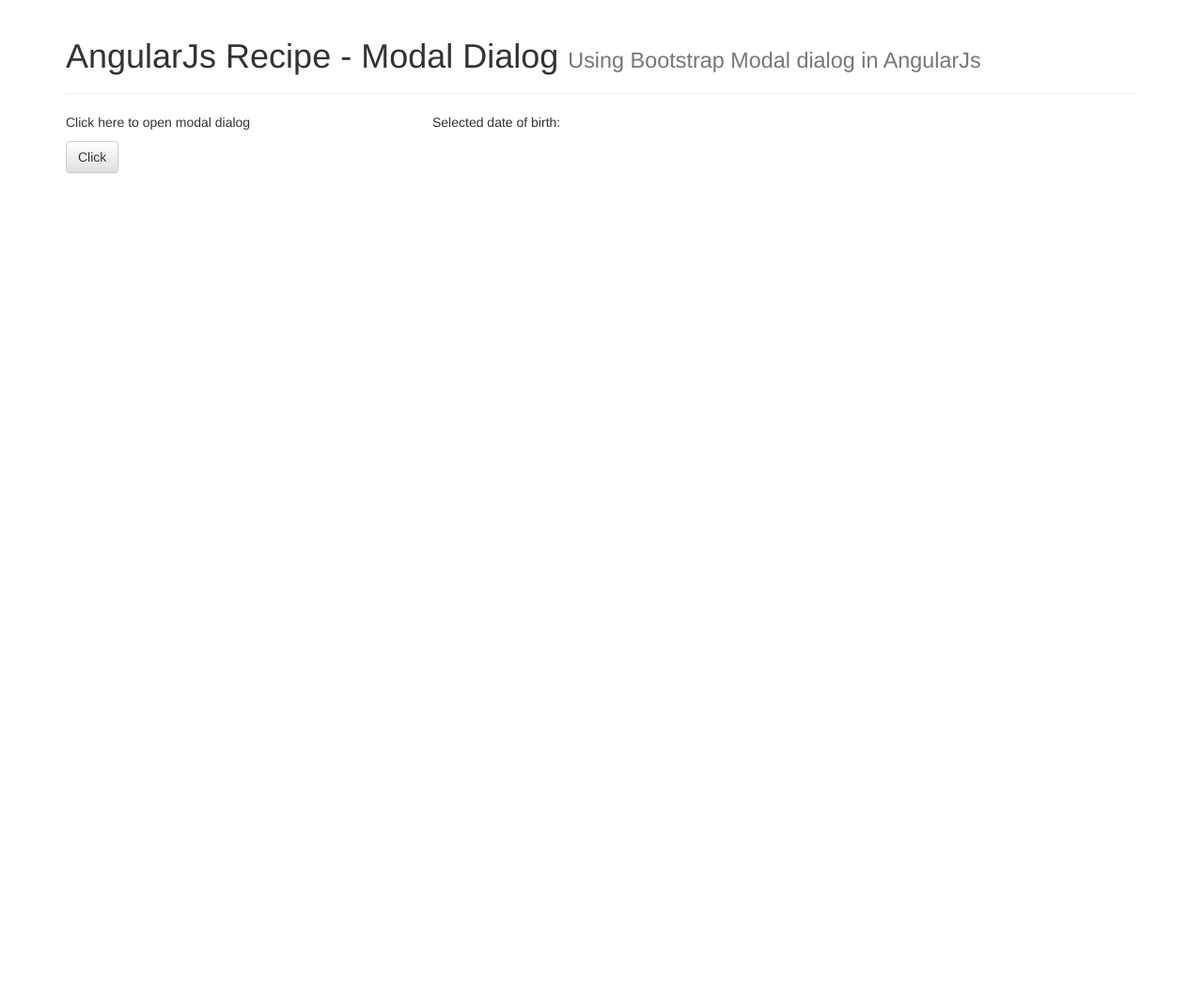
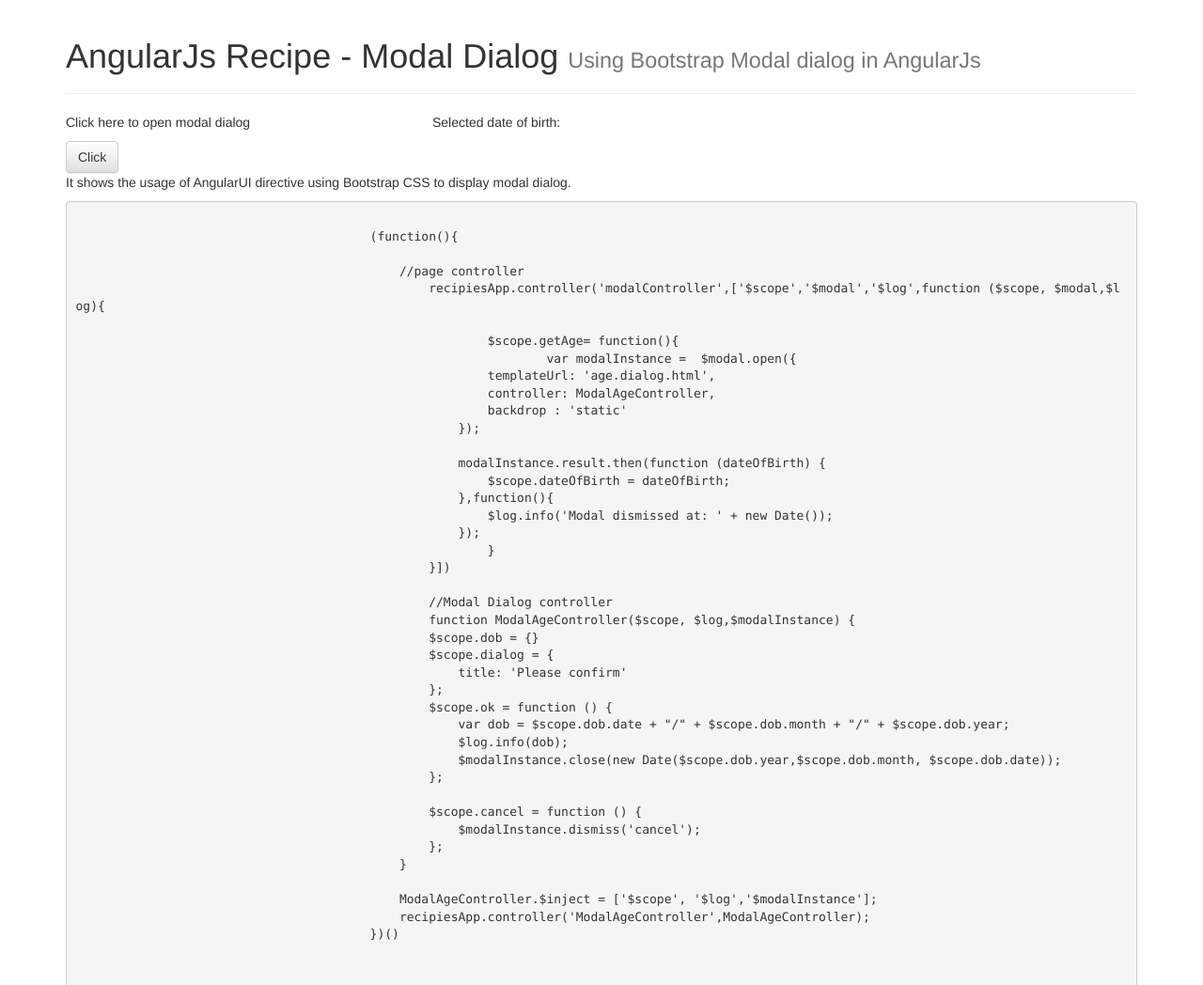
Before and after one commit to avitiw/angularjs-reciepies, a website: page public/index.html in a window 1280 px wide. Shown: the top 1048 px of the page at 94% size. Before the commit the page ends 800 px from the top, so only its background shows below. Drawn offline with nearby package versions, Linux system fonts and the light colour scheme.

Commit message:
Code description

```diff
--- a/package.json
+++ b/package.json
@@ -6,6 +6,9 @@
     "mime": "~1.2.7"
 
   },
+  "scripts":{
+  	"start" : "node server.js"
+  	},
   "engines": {
     "node": ">=0.7.1"
   }
--- a/public/index.html
+++ b/public/index.html
@@ -29,13 +29,66 @@
 		</div>
 
 		<div class="col-md-4" >
-			Selected date of birth: {{dateOfBirth}}
+			Selected date of birth: {{dateOfBirth | date:'medium'}}
 		</div>
 		<div class="col-md-4">
 			{{age}}
 		</div>
 	</div>
+	<div class="row">
+		<div class="col-md-6">
+			<p> It shows the usage of AngularUI directive using Bootstrap CSS to display modal dialog.
+			</p>
+		</div>
+	</div>
+	<div class="row">
+		<div class="col-md-12">
+			<pre>
+				<code>
+					(function(){
 
+					    //page controller
+						recipiesApp.controller('modalController',['$scope','$modal','$log',function ($scope, $modal,$log){
+
+							$scope.getAge= function(){
+								var modalInstance =  $modal.open({
+					                templateUrl: 'age.dialog.html',
+					                controller: ModalAgeController,
+					                backdrop : 'static'
+					            });
+
+					            modalInstance.result.then(function (dateOfBirth) {
+					                $scope.dateOfBirth = dateOfBirth;
+					            },function(){
+					                $log.info('Modal dismissed at: ' + new Date());
+					            });
+							}
+						}])
+
+						//Modal Dialog controller
+						function ModalAgeController($scope, $log,$modalInstance) {
+					        $scope.dob = {}
+					        $scope.dialog = {
+					            title: 'Please confirm'
+					        };
+					        $scope.ok = function () {
+					            var dob = $scope.dob.date + "/" + $scope.dob.month + "/" + $scope.dob.year;
+					            $log.info(dob);
+					            $modalInstance.close(new Date($scope.dob.year,$scope.dob.month, $scope.dob.date));
+					        };
+
+					        $scope.cancel = function () {
+					            $modalInstance.dismiss('cancel');
+					        };
+					    }
+
+					    ModalAgeController.$inject = ['$scope', '$log','$modalInstance'];
+					    recipiesApp.controller('ModalAgeController',ModalAgeController);
+					})()
+				</code>
+			</pre>
+		</div>
+	</div>
 	<script type="text/ng-template" id="age.dialog.html">
 
             <div class="modal-content">
@@ -49,7 +102,7 @@
 
                      <div class="row">
                      	<div class="col-md-2" >
-                     		<span>Day</span>   {{dob.date}}
+                     		<span>Day</span>
 							<select ng-model="dob.date">
 								<option>1</option><option>2</option><option>3</option><option>4</option><option>5</option>
 								<option>6</option><option>7</option><option>8</option><option>9</option><option>10</option>
@@ -60,7 +113,7 @@
 							</select>
 						</div>
 						<div class="col-md-2" >
-							<span>Month</span> {{dob.month}}
+							<span>Month</span>
 							<select ng-model="dob.month">
 								<option value="1">January</option><option value="2">February</option><option value="3">March</option>
 								<option value="4">April</option><option value="5">May</option><option value="6">June</option>
@@ -69,7 +122,7 @@
 							</select>
 						</div>
 						<div class="col-md-2" >
-							<span>Year</span> {{dob.year}}
+							<span>Year</span>
 							<select ng-model="dob.year">
 								<option>1999</option><option>2000</option><option>2001</option>
 							</select>
--- a/public/js/app/modalController.js
+++ b/public/js/app/modalController.js
@@ -27,7 +27,7 @@
         $scope.ok = function () {
             var dob = $scope.dob.date + "/" + $scope.dob.month + "/" + $scope.dob.year;
             $log.info(dob);
-            $modalInstance.close(dob);
+            $modalInstance.close(new Date($scope.dob.year,$scope.dob.month, $scope.dob.date));
         };
 
         $scope.cancel = function () {
```
